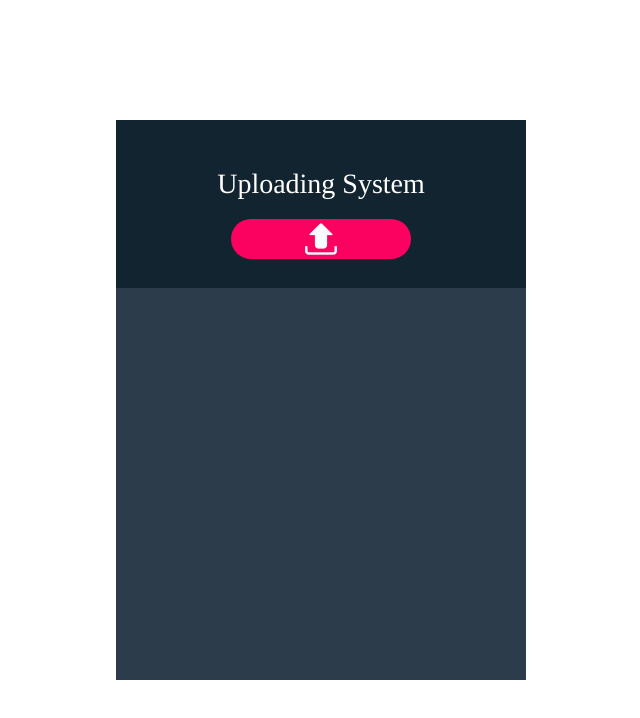
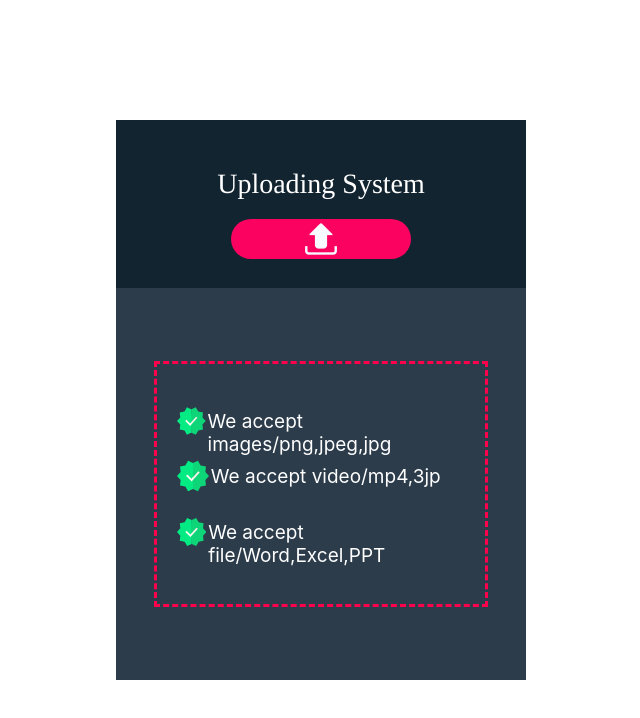
Before and after one commit to yacine-yac/upload, a React (Create React App) app: page / in a window 1280 px wide. Shown: the top 718 px of the page, without its empty margins (319-959 px from the left). Built offline with nearby package versions, Linux system fonts and the light colour scheme.

Commit message:
add progress to peaces

```diff
--- a/src/App.tsx
+++ b/src/App.tsx
@@ -4,13 +4,12 @@ import ErrorHandler from './components/Error';
 import Peace from './components/peace';
 import Progress from './components/progress';
 import Welcom from './components/welcom';
-import ProgressPeace from './components/peace/progressPeace';
 function App() {
 
   const handleInput=()=>{
 
   }
-  return <>
+  return  <>
   <div className="d1 main-center">
       <form method="POST" encType="multipart/form-data" >
                 <div className="area1 center">
@@ -18,19 +17,17 @@ function App() {
                     <label><input disabled={false} onChange={handleInput} type="file" name="uploading[]" id="upload" multiple /></label>
                 </div>
                 {/* <Progress /> */}
-                <div className="area2">
+                <div className="area2 center-h">
                       {/* <div className="area21" id="area_release"> */}
-                            {/* <Welcom />  */}
+                            <Welcom />
 {/* <ErrorHandler/> */}
-                 {/* <ProgressPeace img=" " name="" size={5} fraction={5}  />   */}
-                {/* <Peace img=" " name="dsdqd" size={5}/>
-                <Peace img=" " name="dsdqd" size={5}/> */}
+                      {/* <Peace img="./../../icons/close.png" name={'dedd dsdfsdv sdfsfc cxc'} extention={'dds'}   /> */}
                 </div>
                 {/* <ButtonsArea  />  */}
       </form>
   </div>
 
-  </>;
+  </>
 }
 
 export default App;
```
